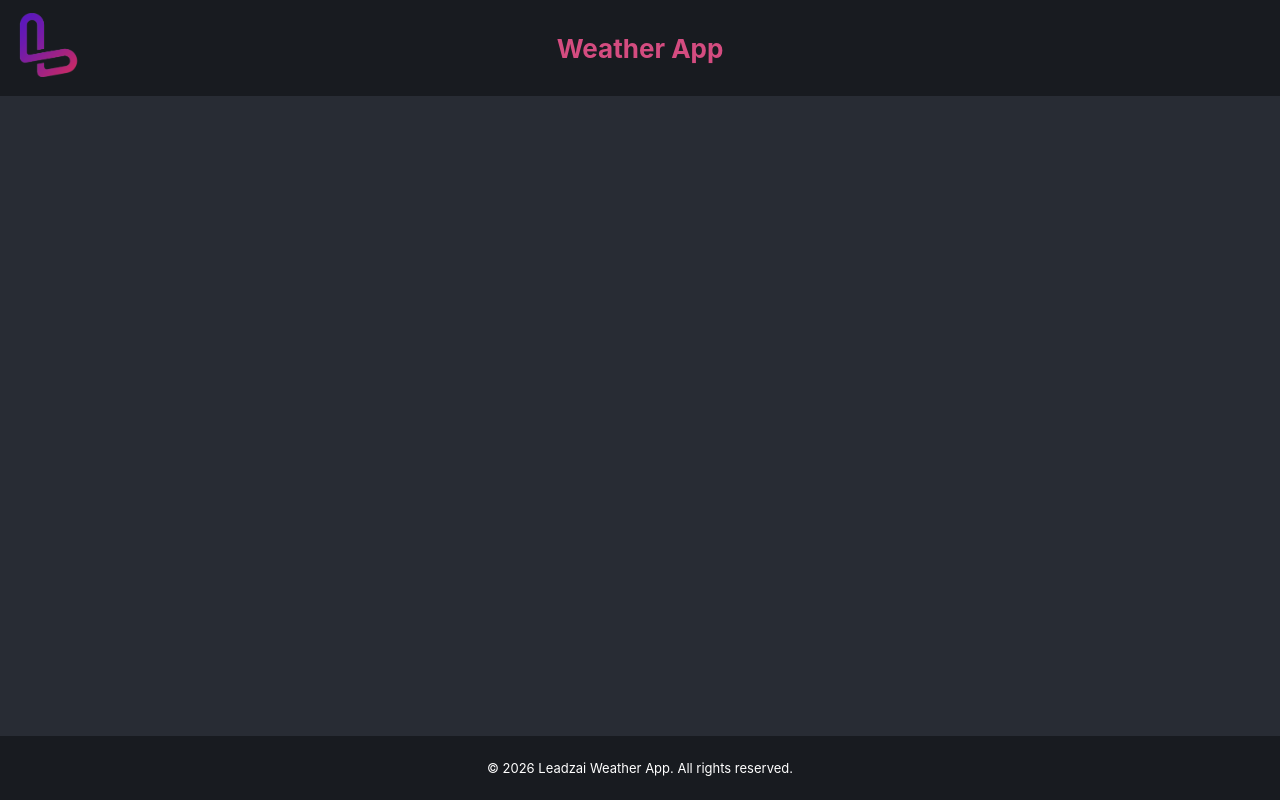
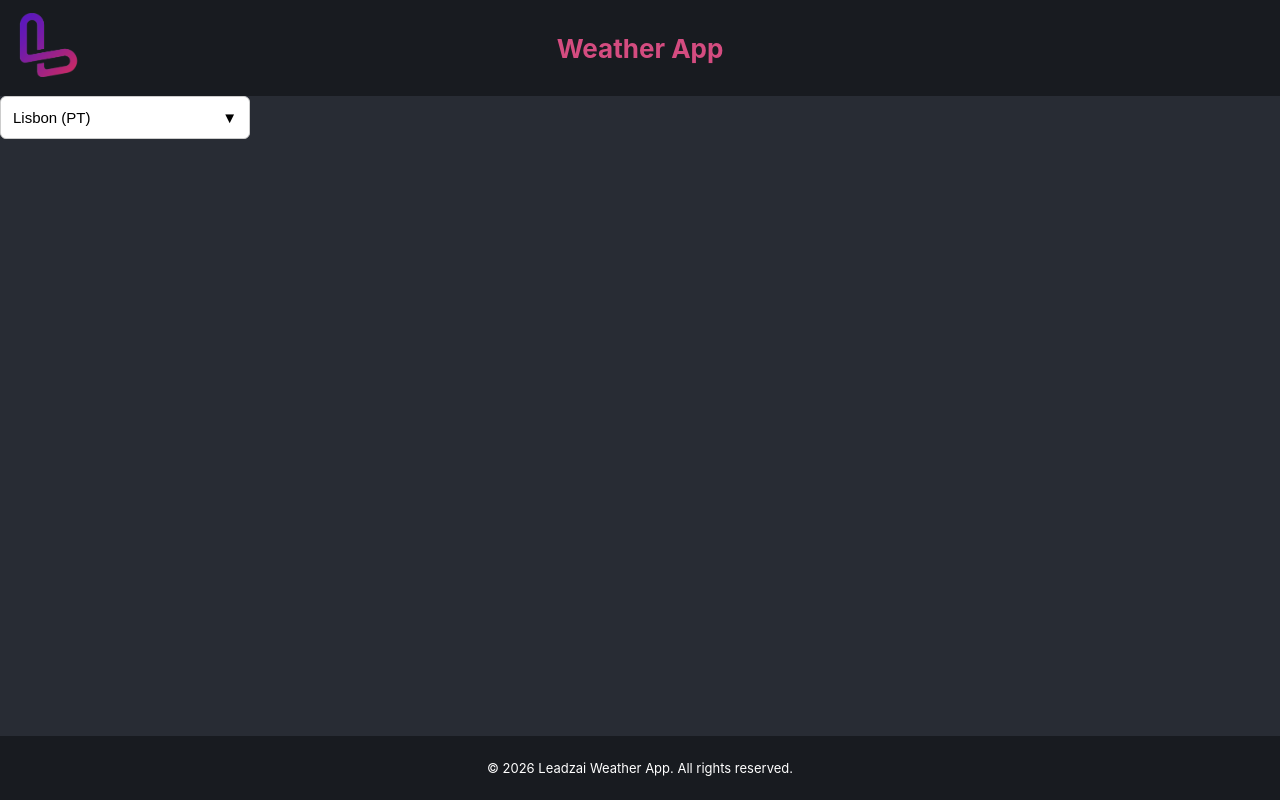
Before and after one commit to flaviojosefo/leadzai-weather-app, a React (Vite) app: page / in a window 1280 px wide. Built offline with nearby package versions, Linux system fonts and the light colour scheme.

Commit message:
Add city selector to App

```diff
--- a/src/App.tsx
+++ b/src/App.tsx
@@ -1,11 +1,21 @@
 import Header from './components/Header';
 import Footer from './components/Footer';
+import CitySelector from './components/CityDropdown';
+import type { City } from './types/city';
+import { cities } from './utils/cities';
+import { useState } from 'react';
 import './App.css';
 
 function App() {
+  const [selectedCity, setSelectedCity] = useState<City>(cities[0]);
+
   return (
     <div className="app">
       <Header />
+      <CitySelector
+        selectedCity={selectedCity}
+        onSelectCity={setSelectedCity}
+      />
       <Footer />
     </div>
   );
```
